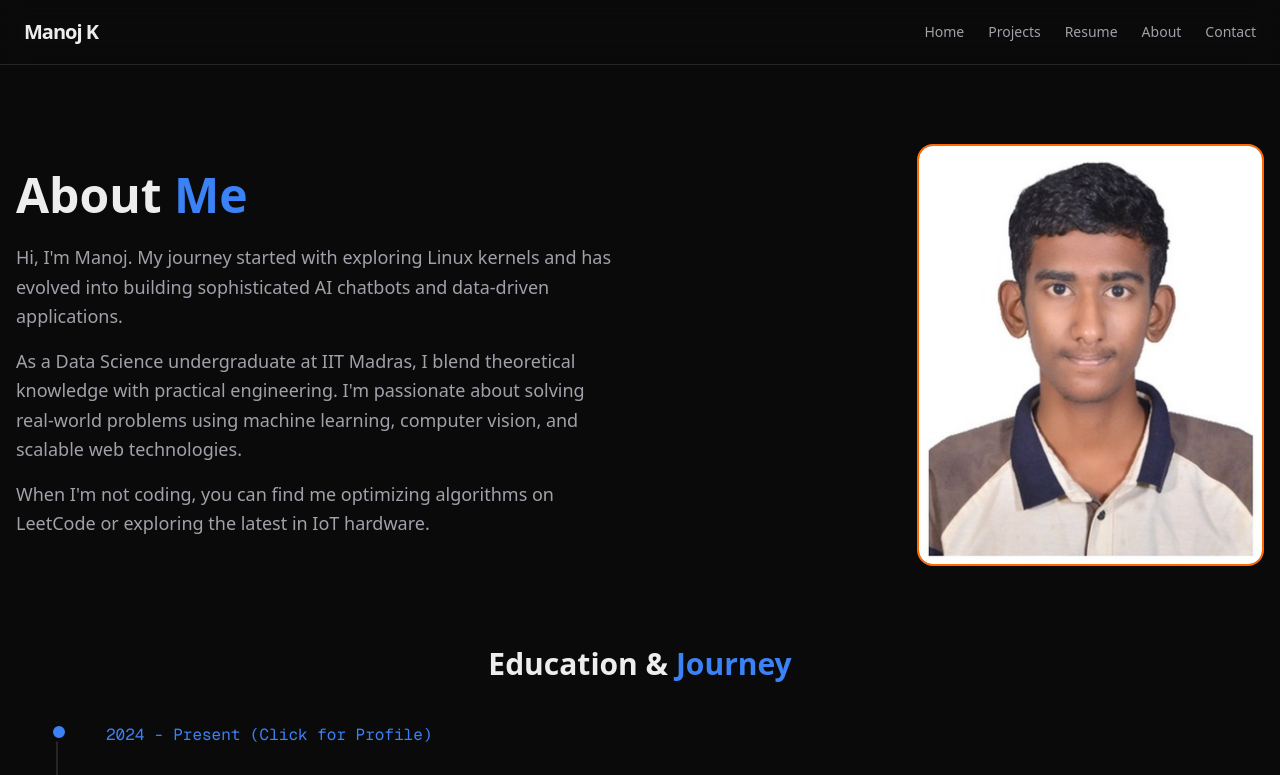
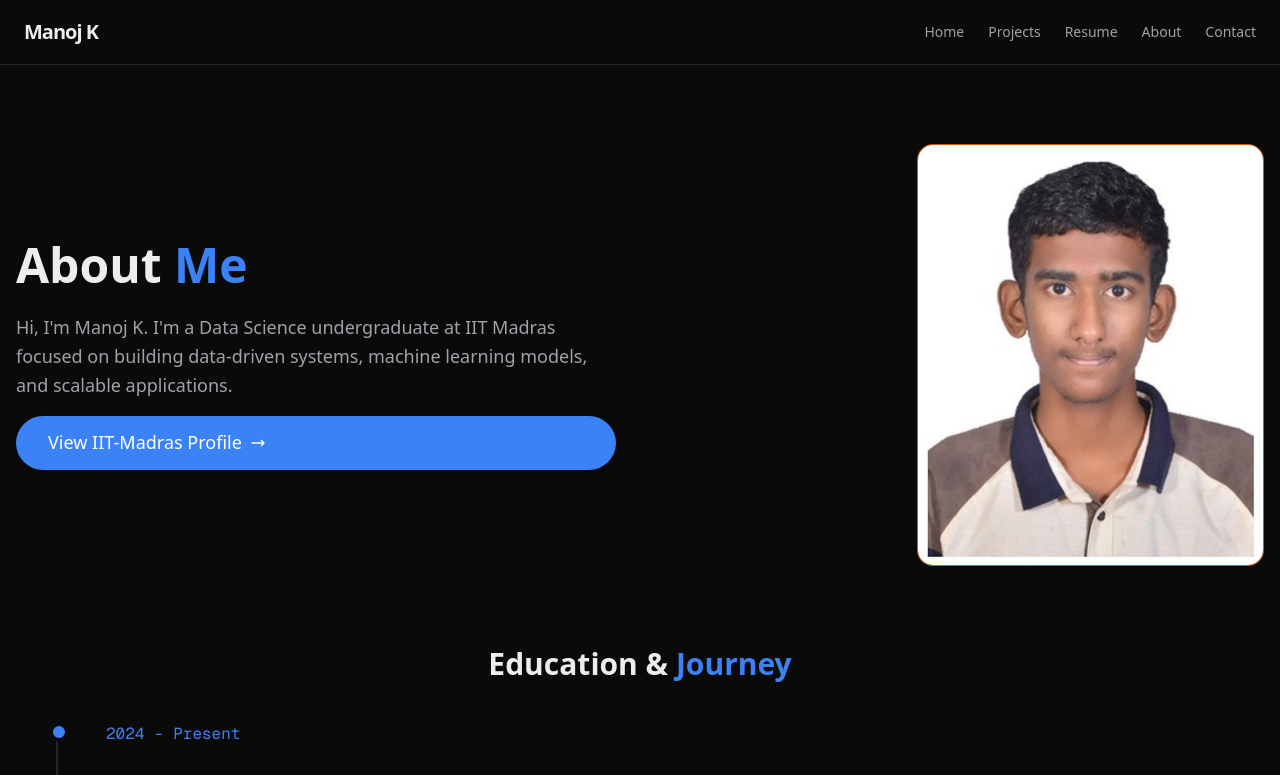
Before and after one commit to 24f2004663/Portfolio, a Next.js app: page /about in a window 1280 px wide. Shown: the top 775 px of the page. Built offline with nearby package versions, Linux system fonts and the light colour scheme.

Commit message:
Fix Link component error and refine image border style

```diff
--- a/app/about/page.tsx
+++ b/app/about/page.tsx
@@ -21,14 +21,18 @@ export default function AboutPage() {
                     </h1>
                     <div className="space-y-4 text-secondary text-lg leading-relaxed">
                         <p>
-                            Hi, I'm Manoj. My journey started with exploring Linux kernels and has evolved into building sophisticated AI chatbots and data-driven applications.
+                            Hi, I'm Manoj K. I'm a Data Science undergraduate at IIT Madras focused on building data-driven systems, machine learning models, and scalable applications.
                         </p>
-                        <p>
-                            As a Data Science undergraduate at IIT Madras, I blend theoretical knowledge with practical engineering. I'm passionate about solving real-world problems using machine learning, computer vision, and scalable web technologies.
-                        </p>
-                        <p>
-                            When I'm not coding, you can find me optimizing algorithms on LeetCode or exploring the latest in IoT hardware.
-                        </p>
+                        <Link
+                            href="https://ds.study.iitm.ac.in/student/24F2004663"
+                            target="_blank"
+                            className="px-8 py-3 bg-accent text-white font-medium rounded-full hover:bg-accent/90 transition-all flex items-center gap-2 group cursor-pointer"
+                        >
+                            View IIT-Madras Profile
+                            <svg className="w-4 h-4 group-hover:translate-x-1 transition-transform" fill="none" viewBox="0 0 24 24" stroke="currentColor">
+                                <path strokeLinecap="round" strokeLinejoin="round" strokeWidth={2} d="M17 8l4 4m0 0l-4 4m4-4H3" />
+                            </svg>
+                        </Link>
                     </div>
                 </motion.div>
 
@@ -36,7 +40,7 @@ export default function AboutPage() {
                     initial={{ opacity: 0, x: 20 }}
                     animate={{ opacity: 1, x: 0 }}
                     transition={{ duration: 0.5, delay: 0.2 }}
-                    className="relative w-[347px] h-[422px] rounded-2xl overflow-hidden border-2 border-orange-500 bg-card mx-auto md:ml-auto md:mr-0"
+                    className="relative w-[347px] h-[422px] rounded-2xl overflow-hidden border-[1.5px] border-orange-500/80 bg-card mx-auto md:ml-auto md:mr-0"
                 >
                     <Image
                         src="/Manojphoto.jpg"
@@ -60,15 +64,7 @@ export default function AboutPage() {
                         className="relative"
                     >
                         <span className="absolute -left-[41px] md:-left-[57px] top-0 w-5 h-5 rounded-full bg-accent border-4 border-background" />
-                        <div>
-                            <Link
-                                href="https://ds.study.iitm.ac.in/student/24F2004663"
-                                target="_blank"
-                                className="text-accent font-mono mb-2"
-                            >
-                                2024 - Present (Click for Profile)
-                            </Link>
-                        </div>
+                        <div className="text-accent font-mono mb-2">2024 - Present</div>
                         <br />
                         <h3 className="text-xl font-bold">BS in Data Science & Applications</h3>
                         <div className="text-secondary">IIT Madras</div>
```
Also changed, not shown: 1 other file (tests, documents, lock files or other folders).
